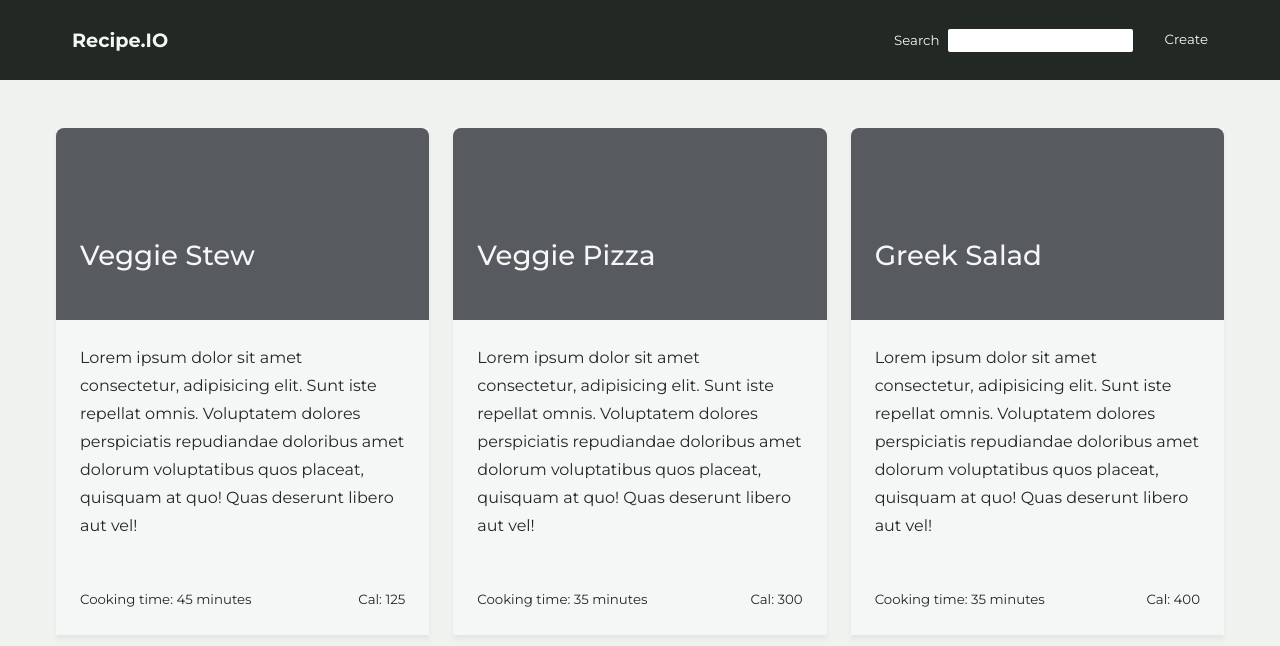
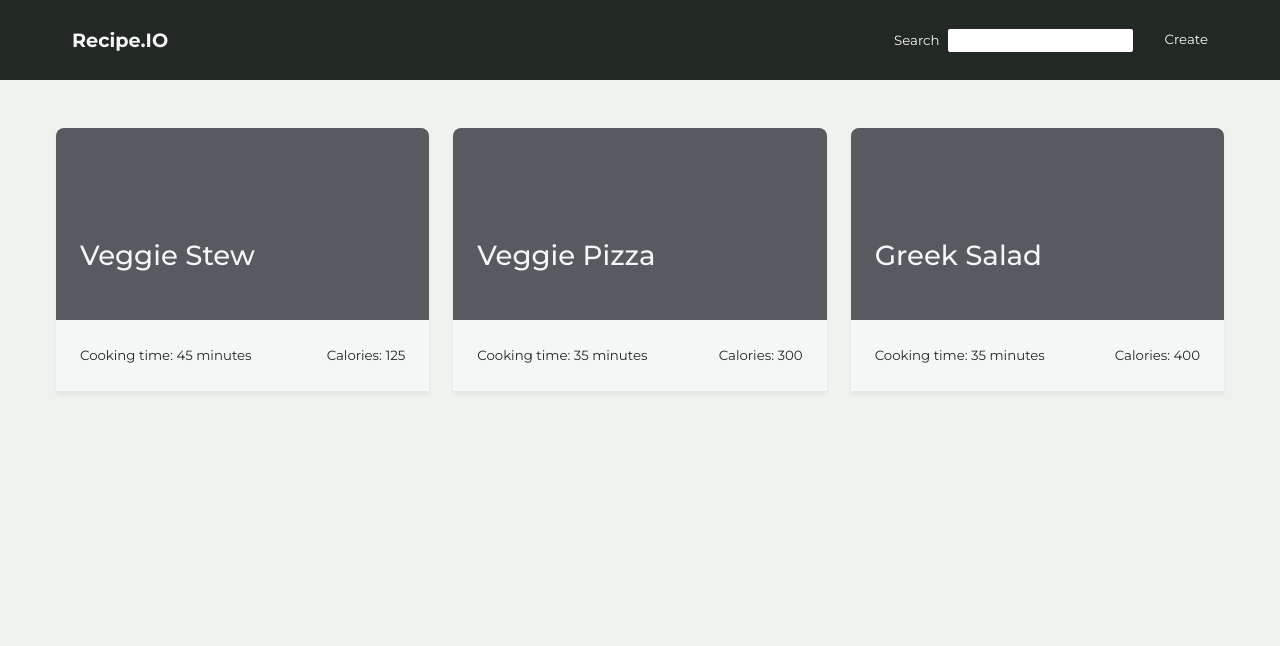
Before and after one commit to that-webdev-dude/crumbs-react, a React (Create React App) app: page / in a window 1280 px wide. Shown: the top 646 px of the page. Built offline with nearby package versions, Linux system fonts and the light colour scheme; data requests are answered from the project's data file.

Commit message:
Recipe component

```diff
--- a/src/components/AppRecipe.js
+++ b/src/components/AppRecipe.js
@@ -1,12 +1,13 @@
 // styles //
 import './AppRecipe.scss';
 
-export default function AppRecipe({ recipe, expandex }) {
+export default function AppRecipe({ recipe, expanded }) {
   return (
     <div className='card'>
       <div className='card-header'>
         <h3 className='recipe-title'>{recipe.title}</h3>
       </div>
+      {expanded && (
         <div className='card-body'>
           <h4>Ingredients</h4>
           <ul>
@@ -17,6 +18,7 @@ export default function AppRecipe({ recipe, expandex }) {
           <h4>Let's go</h4>
           <p>{recipe.method}</p>
         </div>
+      )}
       <div className='card-footer'>
         <small>Cooking time: {recipe.cookingTime}</small>
         <small>Calories: {recipe.calories}</small>
--- a/src/components/AppRecipes.js
+++ b/src/components/AppRecipes.js
@@ -4,24 +4,15 @@ import { Link } from 'react-router-dom';
 // styles //
 import './AppRecipes.scss';
 
+// components //
+import AppRecipe from '../components/AppRecipe';
+
 export default function AppReripes({ recipes }) {
   return (
     <div className='app-recipes'>
       {recipes.map((recipe) => (
-        <Link key={recipe.id} className='card' to={`/recipes/${recipe.id}`}>
-          <div className='card-header'>
-            <h3>{recipe.title}</h3>
-          </div>
-          <div className='card-body'>
-            Lorem ipsum dolor sit amet consectetur, adipisicing elit. Sunt iste
-            repellat omnis. Voluptatem dolores perspiciatis repudiandae
-            doloribus amet dolorum voluptatibus quos placeat, quisquam at quo!
-            Quas deserunt libero aut vel!
-          </div>
-          <div className='card-footer'>
-            <small>Cooking time: {recipe.cookingTime}</small>
-            <small>Cal: {recipe.calories}</small>
-          </div>
+        <Link key={recipe.id} to={`/recipes/${recipe.id}`}>
+          <AppRecipe recipe={recipe}></AppRecipe>
         </Link>
       ))}
     </div>
--- a/src/pages/Recipe.js
+++ b/src/pages/Recipe.js
@@ -23,7 +23,7 @@ export default function Recipe() {
     <div className='page recipe'>
       <AppContainer>
         {loading && <div>loading...</div>}
-        {recipe && <AppRecipe recipe={recipe}></AppRecipe>}
+        {recipe && <AppRecipe recipe={recipe} expanded></AppRecipe>}
         {error && <div>{error}</div>}
       </AppContainer>
     </div>
```
Lines whose indentation alone changed are shown as unchanged.
